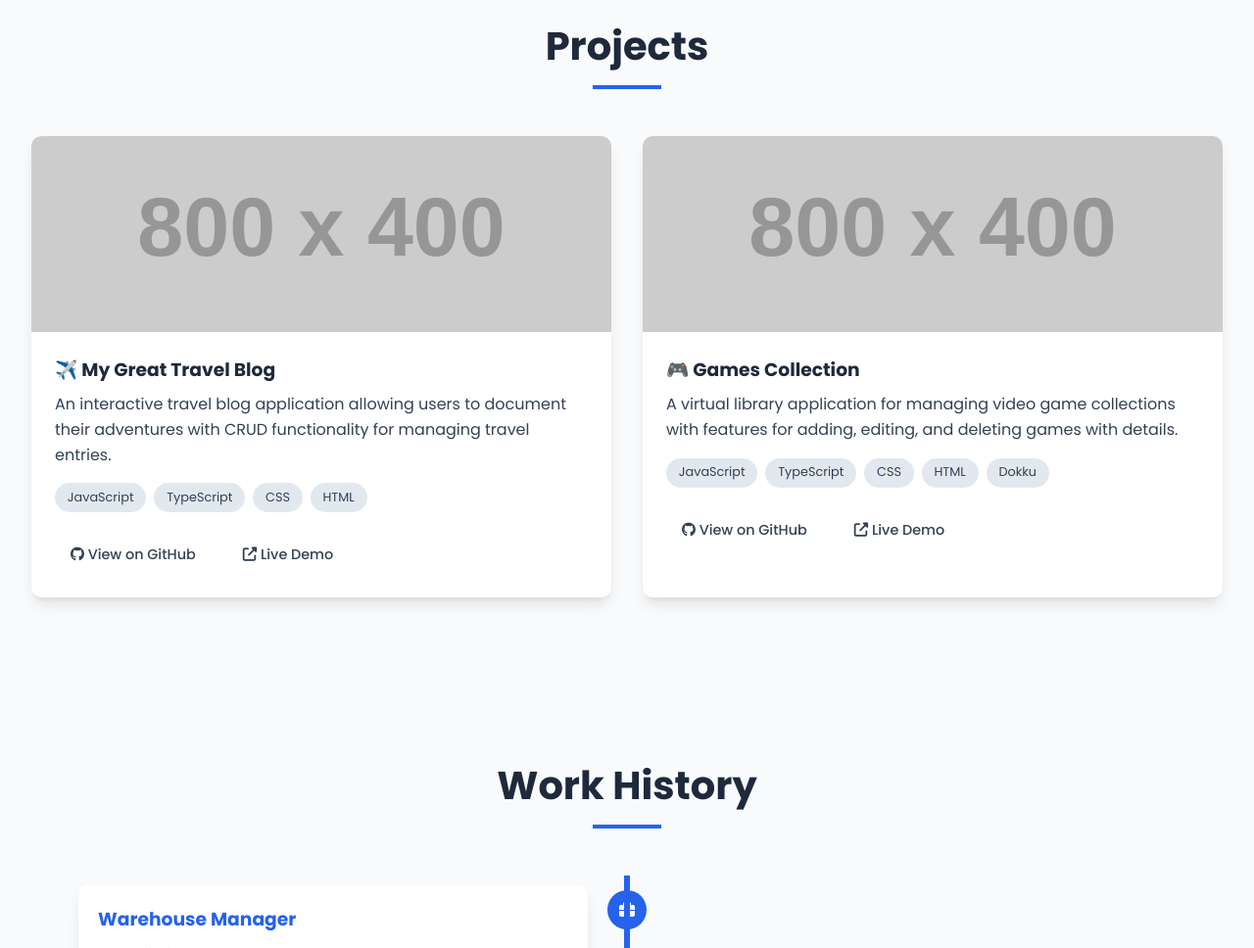
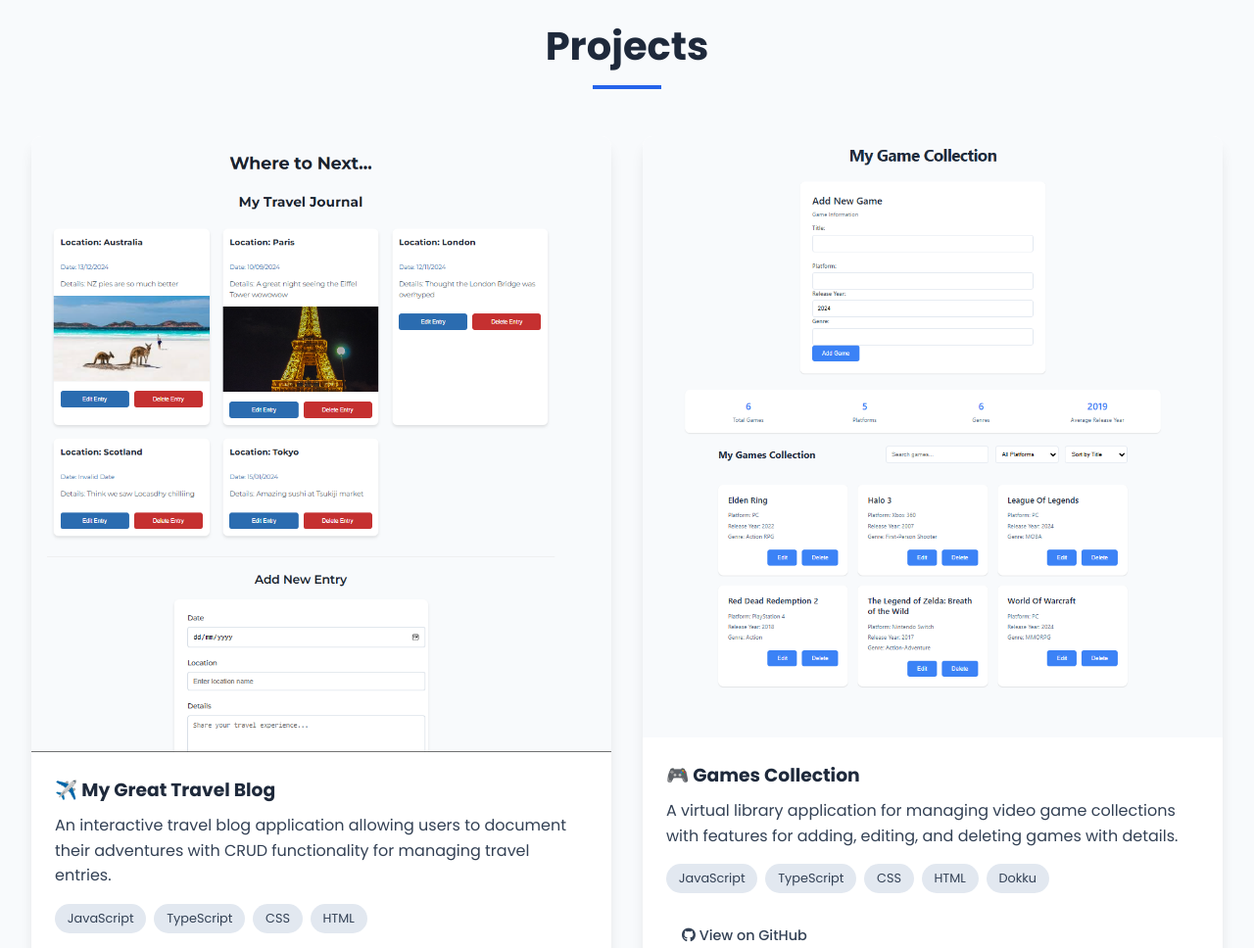
Before and after one commit to george-mills-28/george-mills-28.github.io, a plain HTML site: page index.html in a window 1280 px wide. Shown: the part 3620-4588 px from the top of the page at 98% size. Drawn offline with nearby package versions, Linux system fonts and the light colour scheme; placeholder pictures from the web are drawn by us.

Commit message:
Update portfolio with project images and design improvements

```diff
--- a/index.html
+++ b/index.html
@@ -236,7 +236,7 @@
         <div class="projects-grid">
             <div class="project-card" data-aos="fade-up" data-aos-delay="100">
                 <div class="project-image">
-                    <img src="images/travel-blog.jpg" alt="Travel Blog Project" onerror="this.src='https://via.placeholder.com/800x400?text=Travel+Blog+Project'; this.onerror=null;">
+                    <img src="./images/My Travel Journal.png" alt="Travel Blog Project" class="centered-image">
                 </div>
                 <div class="project-content">
                     <h3>✈️ My Great Travel Blog</h3>
@@ -251,15 +251,12 @@
                         <a href="https://github.com/george-mills-28/My-Great-Travel-Blog" target="_blank" class="btn project-btn">
                             <i class="fab fa-github"></i> View on GitHub
                         </a>
-                        <a href="#" class="btn project-btn">
-                            <i class="fas fa-external-link-alt"></i> Live Demo
-                        </a>
                     </div>
                 </div>
             </div>
             <div class="project-card" data-aos="fade-up" data-aos-delay="200">
                 <div class="project-image">
-                    <img src="images/games-collection.jpg" alt="Games Collection Project" onerror="this.src='https://via.placeholder.com/800x400?text=Games+Collection+Project'; this.onerror=null;">
+                    <img src="./images/Games Collection.png" alt="Games Collection Project" class="centered-image">
                 </div>
                 <div class="project-content">
                     <h3>🎮 Games Collection</h3>
@@ -274,9 +271,6 @@
                     <div class="project-links">
                         <a href="https://github.com/george-mills-28/Games-Collection-" target="_blank" class="btn project-btn">
                             <i class="fab fa-github"></i> View on GitHub
-                        </a>
-                        <a href="#" class="btn project-btn">
-                            <i class="fas fa-external-link-alt"></i> Live Demo
                         </a>
                     </div>
                 </div>
--- a/styles.css
+++ b/styles.css
@@ -513,19 +513,17 @@ section {
 }
 
 .project-image {
-    height: 200px;
+    display: flex;
+    justify-content: center;
+    align-items: center;
     overflow: hidden;
 }
 
-.project-image img {
+.centered-image {
     width: 100%;
-    height: 100%;
+    height: auto;
     object-fit: cover;
-    transition: var(--transition);
-}
-
-.project-card:hover .project-image img {
-    transform: scale(1.1);
+    display: block;
 }
 
 .project-content {
```
Also changed, not shown: images/Games Collection.png (added), images/My Travel Journal.png (added), images/placeholder.txt (deleted), 1 other file.
